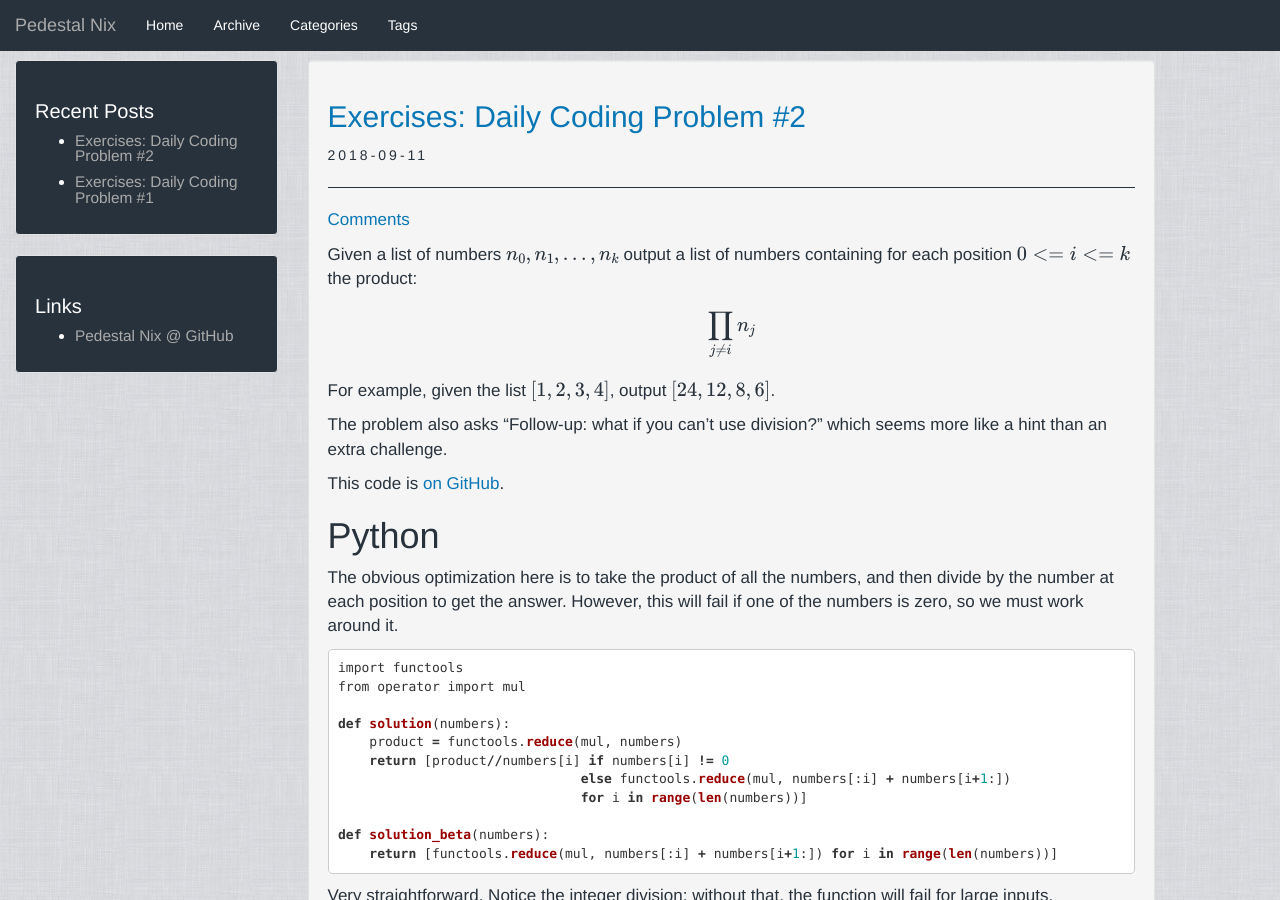
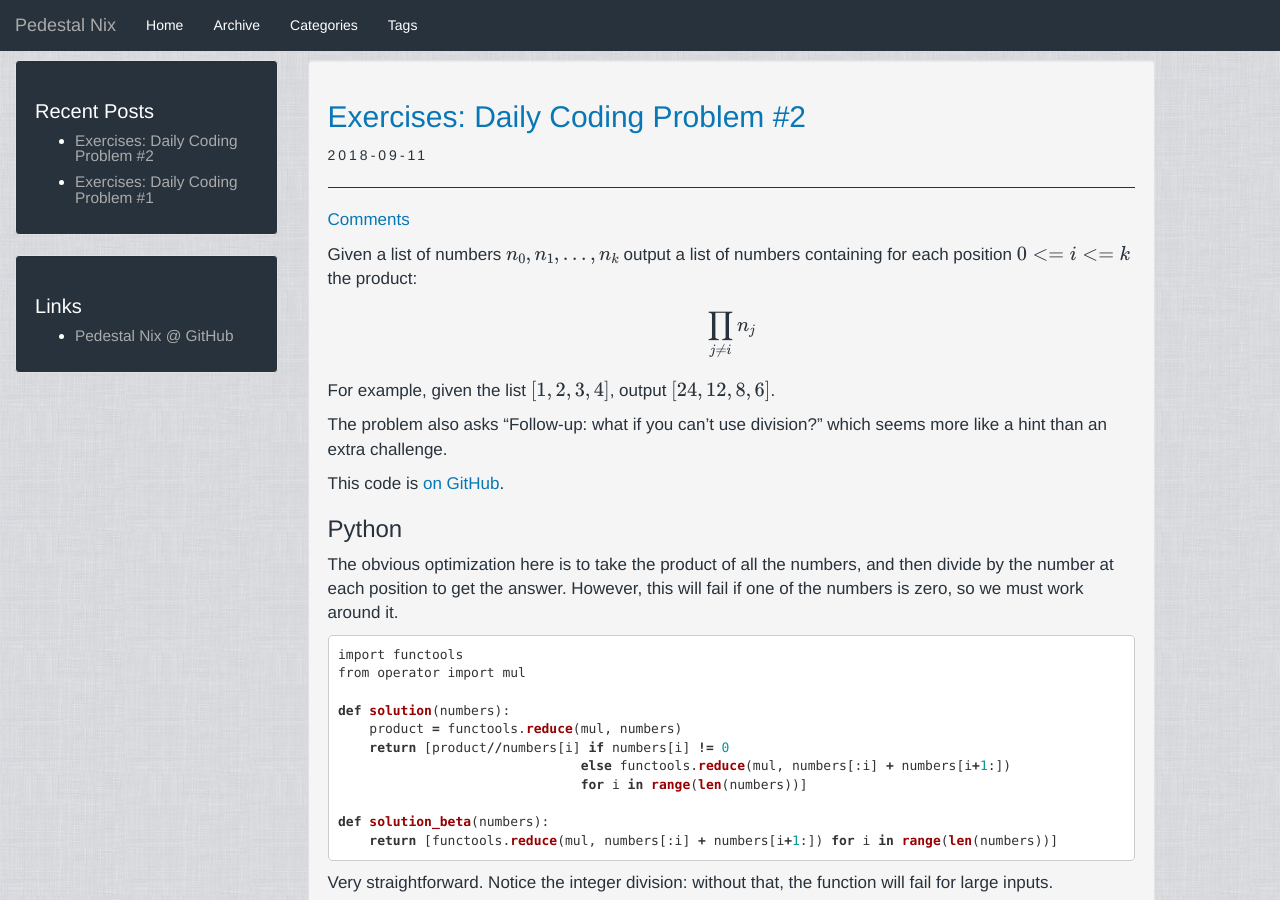
Before and after one commit to PedestalNix/PedestalNix.github.io, a Jekyll site: the page built from _posts/2018-09-11-06-05-12.md, in a window 1280 px wide and 900 px high. Built offline with Jekyll 4.4.1, drawn with Linux system fonts in a browser that asks for light colours; formulas are drawn with MathJax 3; comment, search, counter and statistics services are not loaded.

Commit message:
Fix heading levels.

````diff
--- a/_posts/2018-09-11-06-05-12.md
+++ b/_posts/2018-09-11-06-05-12.md
@@ -23,7 +23,7 @@
 
 This code is [on GitHub](https://github.com/PedestalNix/polyglot/tree/master/daily-coding-problem/problem-002).
 
-# Python
+### Python
 
 The obvious optimization here is to take the product of all the numbers, and
 then divide by the number at each position to get the answer. However, this will
@@ -52,7 +52,7 @@
 cutting the number of multiplications in half. And why stop there? This sounds
 like a job for recursion...
 
-# Common Lisp
+### Common Lisp
 
 ```common-lisp
 (defun solution (numbers)
````
